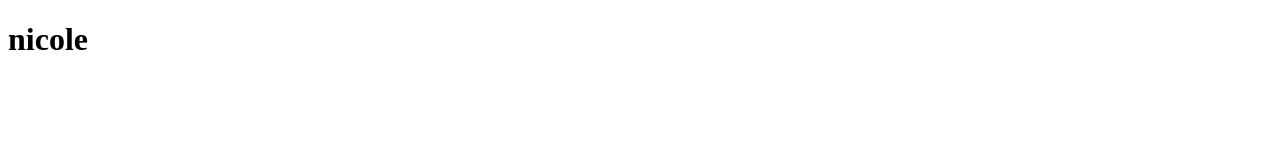
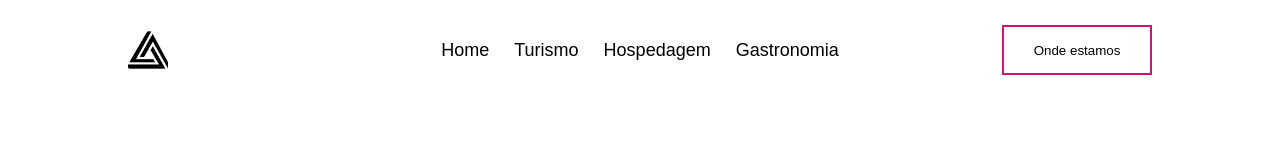
Before and after one commit to johanrecaman/pucpr-pro-metropole, a plain HTML site: page index.html in a window 1280 px wide. Drawn offline with Linux system fonts and the light colour scheme.

Commit message:
Basic Header

```diff
--- a/index.html
+++ b/index.html
@@ -9,14 +9,25 @@
 </head>
 
 <body>
-    <div>
-        <h1>nicole</h1>
-        <img src="" alt="">
-
-
-
-
-
+    <div class ="header">
+        <img class="headerImage" src="./lib/images/examplelogo.png" alt="">
+        <div class="headerLinks">
+            <a href="">Home</a>
+            <a href="">Turismo</a>
+            <a href="">Hospedagem</a>
+            <div class="dropdown">
+                <button class="dropbtn">Gastronomia</button>
+                <div class="dropdown-content">
+                    <a href="#">Bares</a>
+                    <a href="#">Restaurantes</a>
+                </div>
+            </div>
+        </div>
+        <div class="headerButton">
+            <button id="headerButton">Onde estamos</button>
+        </div>
+    </div>
+    <div class="body">
     </div>
 </body>
 </html>
--- a/lib/style.css
+++ b/lib/style.css
@@ -0,0 +1,98 @@
+body{
+    background-color: white;
+}
+a{
+    text-decoration: none;
+    color: black;
+}
+a:hover{
+    color: #d11174;
+}
+.header{
+    position: fixed;
+    left: 0;
+    top: 0;
+    width: 100%;
+    height: 100px;
+    display: flex;
+    background-color: white;
+}
+
+.headerImage{
+    position:absolute;
+    top: 50%;
+    transform: translateY(-50%);
+    left: 10%;
+    text-align: left;
+    width: 40px;
+    height: 40px;
+}
+.headerButton{
+    display: flex;
+    align-items: center;
+}
+
+#headerButton{
+    height: 50px;
+    width: 150px;
+    position: absolute;
+    right: 10%;
+    background-color: transparent;
+    border: 2px solid #d11174;
+    color: black;
+}
+#headerButton:hover{
+    background-color: #d11174;
+    color: white;
+}
+.headerLinks{
+    margin: 0 auto;
+    font-family: Arial, Helvetica, sans-serif;
+    font-size: 18px;
+    display: flex;
+    align-items: center;
+    gap: 25px;
+}
+.dropdown {
+    display: inline-block;
+}
+
+.dropbtn{
+    font-family: Arial, Helvetica, sans-serif;
+    font-size: 18px;
+    background: none;
+    border: none;
+    padding: 0;
+    margin: 0;
+    cursor: pointer;
+    color: black;
+}
+.dropbtn:hover{
+    color: #d11174;
+}
+
+.dropdown-content {
+    display: none;
+    position: absolute;
+    background-color: #f1f1f1;
+    box-shadow: 0px 8px 16px 0px rgba(0,0,0,0.2);
+    z-index: 1;
+}
+
+.dropdown-content a{
+    color: white;
+    padding: 12px 16px;
+    display: block;
+    background-color: #d11174;
+}
+.dropdown-content a:hover{
+    color: #743455;
+}
+
+.dropdown:hover .dropdown-content {
+    display: block;
+}
+
+.body{
+
+}
```
